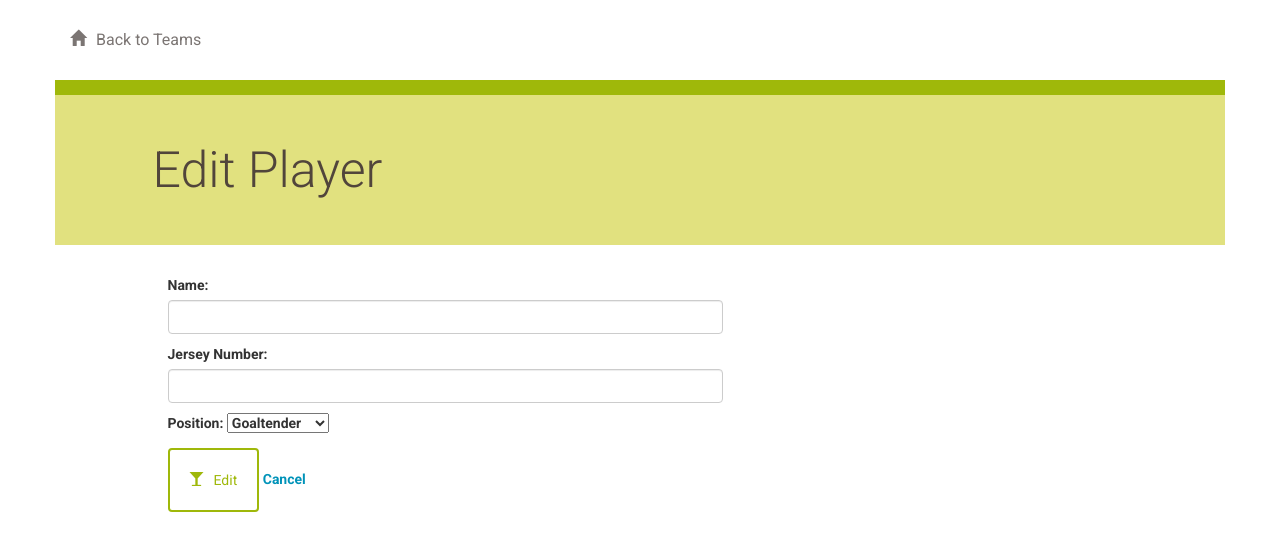
After one commit to mach21/udacity-fsd-proj-item-catalog, a Flask app: template vagrant/catalog/templates/edit-player.html in a window 1280 px wide. The commit adds this page. Shown: the top 551 px of the page. Run offline with Flask 2, Linux system fonts and the light colour scheme; the template is opened without the code that fills it, so the values that code supplies are empty; some libraries are stand-ins or nearby versions.

Commit message:
add edit-player and delete-player functionality - first draft

```diff
--- a/vagrant/catalog/server.py
+++ b/vagrant/catalog/server.py
@@ -40,7 +40,7 @@ def get_players_json():
 @app.route('/teams/')
 def show_teams():
     teams = session.query(Team).order_by(asc(Team.name))
-    return render_template('public-teams.html', teams=teams)
+    return render_template('teams.html', teams=teams)
 
 
 @app.route('/teams/<string:team_nickname>/')
@@ -49,7 +49,7 @@ def show_players(team_nickname):
     team = session.query(Team).filter_by(nickname=team_nickname).one()
     items = session.query(Player).filter_by(
         team_id=team.id).all()
-    return render_template('public-players.html', items=items, team=team)
+    return render_template('players.html', items=items, team=team)
 
 
 @app.route('/teams/<string:team_nickname>/new/', methods=['GET', 'POST'])
@@ -76,8 +76,47 @@ def add_player(team_nickname):
             # TODO treat non-unique jersey number
             # flash('That jersey number is already taken, please try again!')
         return redirect(url_for('show_players', team_nickname=team_nickname))
-    elif request.method == 'GET':
+    else:
         return render_template('new-player.html', team_nickname=team_nickname)
+
+
+@app.route('/teams/<string:team_nickname>/<int:player_id>/edit',
+           methods=['GET', 'POST'])
+def edit_player(team_nickname, player_id):
+    editedItem = session.query(Player).filter_by(id=player_id).one()
+    if request.method == 'POST':
+        if request.form['name']:
+            editedItem.name = request.form['name']
+        if request.form['jersey_number']:
+            editedItem.jersey_number = request.form['jersey_number']
+        if request.form['position']:
+            editedItem.position = request.form['position']
+        session.add(editedItem)
+        session.commit()
+        return redirect(url_for('show_players', team_nickname=team_nickname))
+    else:
+        return render_template(
+            'edit-player.html',
+            team_nickname=team_nickname,
+            player_id=player_id,
+            item=editedItem
+        )
+
+
+@app.route('/teams/<string:team_nickname>/<int:player_id>/delete/',
+           methods=['GET', 'POST'])
+def delete_player(team_nickname, player_id):
+    itemToDelete = session.query(Player).filter_by(id=player_id).one()
+    if request.method == 'POST':
+        session.delete(itemToDelete)
+        session.commit()
+        return redirect(url_for('show_players', team_nickname=team_nickname))
+    else:
+        return render_template(
+            'delete-player.html',
+            item=itemToDelete,
+            team_nickname=team_nickname
+        )
 
 
 if __name__ == '__main__':
--- /dev/null
+++ b/vagrant/catalog/templates/edit-player.html
@@ -0,0 +1,40 @@
+{% extends "main.html" %}
+{% block content %}
+{% include "header.html" %}
+	<div class="row divider green">
+		<div class="col-md-12"></div>
+	</div>
+	<div class="row banner menu">
+		<div class="col-md-11 col-md-offset-1 padding-none">
+			<h1>Edit Player</h1>
+		</div>
+	</div>
+	<div class="row">
+		<div class="col-md-6 col-md-offset-1 padding-top">
+			<form action= "{{url_for('edit_player', team_nickname=team_nickname, player_id=player_id)}}" method = 'POST'>
+				<div class="form-group">
+
+					<label for="name">Name:</label>
+					<input type ="text" maxlength="50" class="form-control" name="name" placeholder='{{item.name}}'>
+
+					<p></p>
+					<label for="jersey_number">Jersey Number:</label>
+					<input type ="text" maxlength="2" class="form-control" name="jersey_number" placeholder='{{item.jersey_number}}'>
+
+                    <p></p>
+					<label for="position">Position:</label>
+                    <select name="position" id="position">
+                        <option value="Goaltender" {{"selected" if item.position=="Goaltender"}}>Goaltender</option>
+                        <option value="Defenceman" {{"selected" if item.position=="Defenceman"}}>Defenceman</option>
+                        <option value="Offenceman" {{"selected" if item.position=="Offenceman"}}>Offenceman</option>
+                    </select>
+
+					<p></p>
+					<button type="submit" class="btn btn-default" id="submit" type="submit">
+                    <span class="glyphicon glyphicon-glass" aria-hidden="true"></span>Edit</button>
+                    <a href= '{{url_for('show_players', team_nickname=team_nickname)}}'>Cancel</a>
+				</div>
+			</form>
+		</div>
+	</div>
+{% endblock %}
```
Also changed, not shown: vagrant/catalog/templates/delete-player.html (added, +23 -0 lines), vagrant/catalog/templates/new-player.html (+8 -17 lines), vagrant/catalog/templates/players.html (renamed from vagrant/catalog/templates/public-players.html, +7 -1 lines), vagrant/catalog/templates/teams.html (renamed from vagrant/catalog/templates/public-teams.html).
